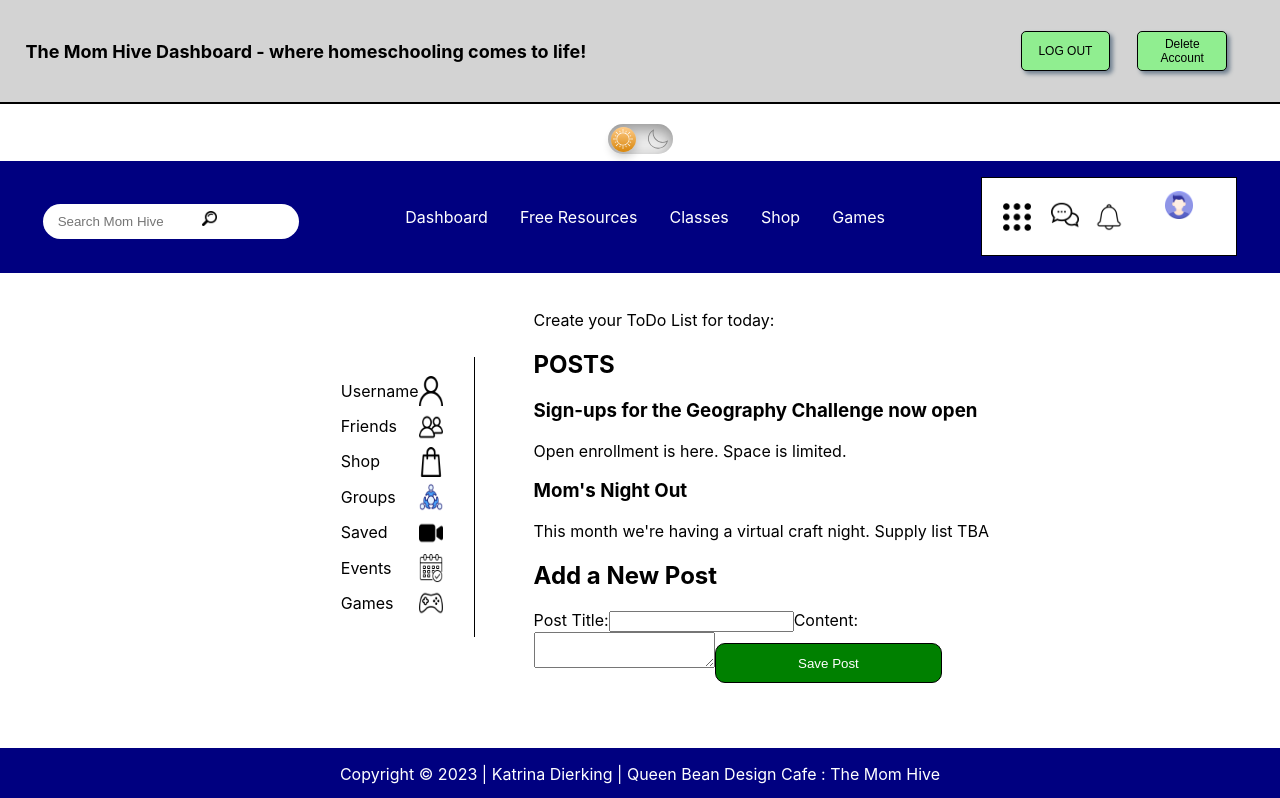
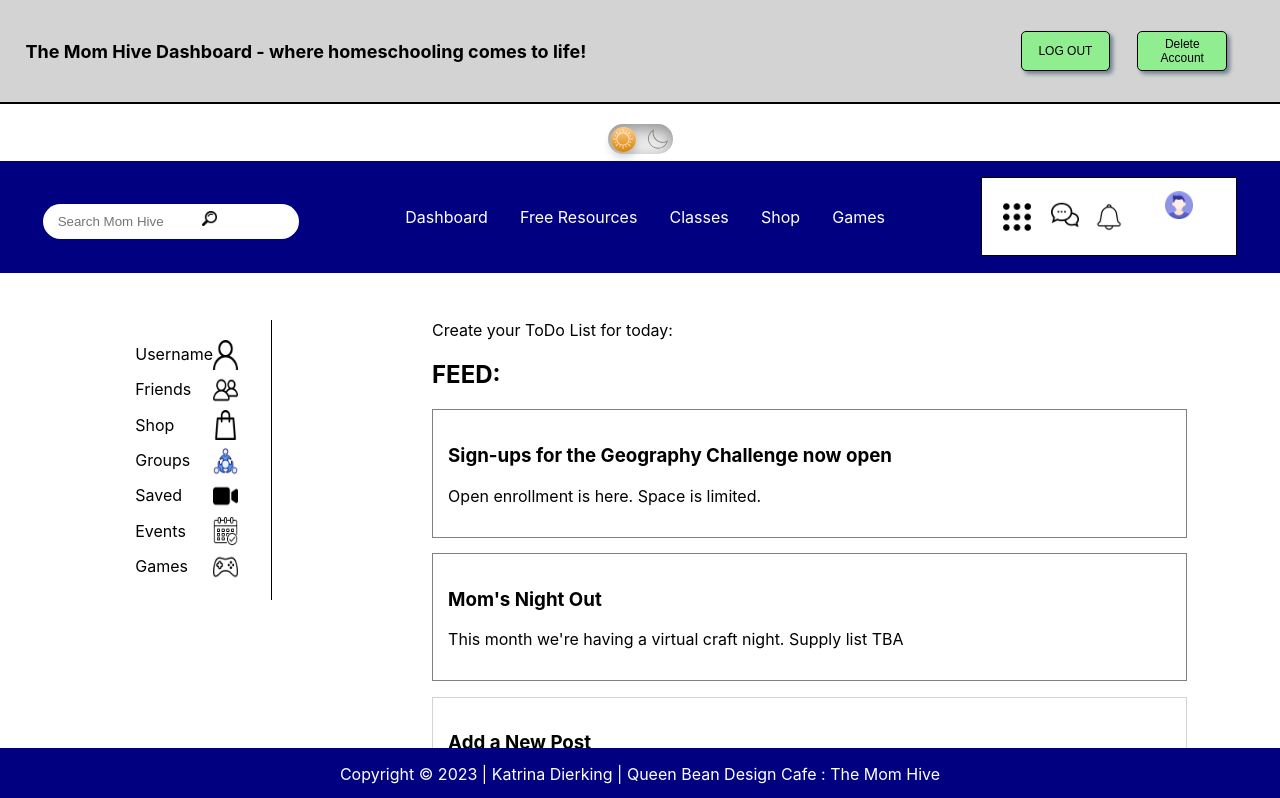
Before and after one commit to Katrina-Dierking/hs-mom-hive, a React (Create React App) app: page /dashboard in a window 1280 px wide. Shown: the top 798 px of the page. Built offline with nearby package versions, Linux system fonts and the light colour scheme.

Commit message:
dashboard styling

```diff
--- a/src/features/posts/AddPostForm.js
+++ b/src/features/posts/AddPostForm.js
@@ -40,7 +40,7 @@ const AddPostForm = () => {
 
     return (
         <section className="postForm">
-            <h2>Add a New Post</h2>
+            <h3>Add a New Post</h3>
             <form>
                 <label htmlFor="postTitle">Post Title:</label>
 
--- a/src/features/posts/PostsList.js
+++ b/src/features/posts/PostsList.js
@@ -13,8 +13,8 @@ const PostsList = () => {
         </article>
     ))
   return (
-    <section className='PostsList'>
-        <h2>POSTS</h2>
+    <section className='postsList'>
+        <h2>FEED:</h2>
         {renderedPosts}
     </section>
   )
--- a/src/features/posts/posts.scss
+++ b/src/features/posts/posts.scss
@@ -0,0 +1,20 @@
+.postForm {
+    border: 1px solid lightgrey;
+    padding: 2%;
+
+    form {
+        display:flex;
+        flex-direction:column;
+    }
+
+    textarea {
+        margin-bottom: 5%;
+    }
+
+}
+
+article {
+    border: 1px solid grey;
+    margin-bottom: 2%;
+    padding: 2%;
+}
--- a/src/views/dashboard/Dashboard.js
+++ b/src/views/dashboard/Dashboard.js
@@ -79,9 +79,9 @@ function Dashboard() {
           </ul>
         </aside>
         <section className="feed">
-        <ToDo />
-         <PostsList />
-         <AddPostForm />
+          <ToDo />
+          <PostsList />
+          <AddPostForm />
         </section>
 
       </section>
--- a/src/views/dashboard/dashboard.scss
+++ b/src/views/dashboard/dashboard.scss
@@ -69,6 +69,8 @@
 .topDash {
     @include display();
     justify-content: space-around;
+    align-items: start;
+    width: 100vw;
     margin-top: 2%;
 
     .profile {
@@ -101,6 +103,7 @@
     .feed {
         width: 60%;
         padding-right: 1%;
+        padding-bottom: 10%;
         // @include displayCol();
         text-align: left;
 
```
